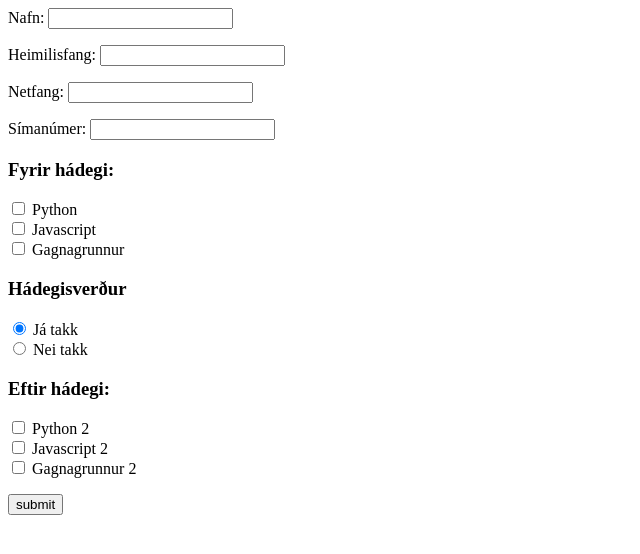
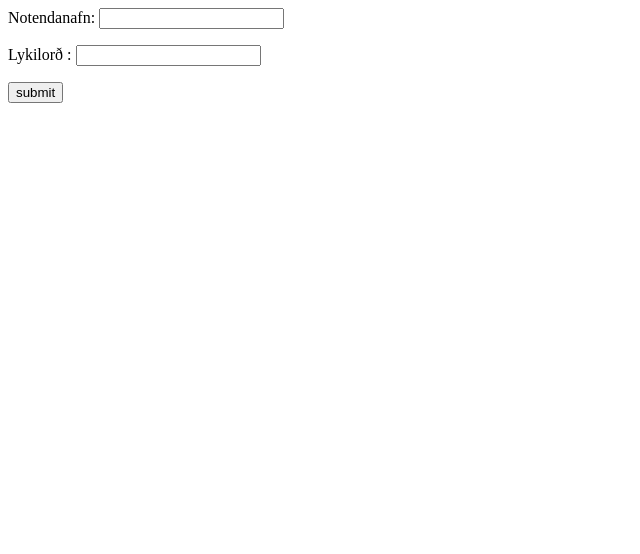
Before and after one commit to Frassi3557/heroku, a Flask app: template templates/login.html in a window 1280 px wide. Shown: the top 554 px of the page, without its empty margins (0-640 px from the left). Run offline with Flask 2, Linux system fonts and the light colour scheme; the template is opened without the code that fills it, so the values that code supplies are empty.

Commit message:
Add files via upload

```diff
--- a/app.py
+++ b/app.py
@@ -1,12 +1,14 @@
 import os
 import json
 import urllib.request
-from flask import Flask, render_template, request
+from flask import Flask, render_template, request, session, redirect, url_for, escape
 from jinja2 import Template
 #from . import app
 #from wtforms import EmailPasswordForm
 
 app = Flask(__name__)
+
+app.secret_key = b'_5#y2L"F4Q8z\n\xec]/'
 
 @app.route('/')
 def student():
@@ -15,8 +17,13 @@ def student():
 #Verkefni 6
 @app.route('/6')
 def login():
-    return render_template('login.html')
+    if 'username' in session:
+        return 'Logged in as %s' % escape(session['username'])
+    return 'You are not logged in'
 
+@app.route('/6/login' , methods = ['GET', 'POST'])
+def user():
+    return render_template('session.tpl')
 
 @app.route('/result',methods = ['POST', 'GET'])
 def result():
--- a/templates/login.html
+++ b/templates/login.html
@@ -3,26 +3,10 @@
         <title>Log In</title>
     </head>
    <body>
-      <form action = "https://vef-2019-v.herokuapp.com/result" method = "POST">
+      <form action = "https://vef-2019-v.herokuapp.com/6/login" method = "POST">
 
-         <p>Nafn: <input type = "text" name = "Nafn" /></p>
-         <p>Heimilisfang: <input type = "text" name = "Heimilisfang" /></p>
-         <p>Netfang: <input type = "email" name = "Netfang" /></p>
-         <p>Símanúmer: <input type ="phone" name = "Sími" /></p>
-         <h3>Fyrir hádegi:</h3>
-
-         <input type="checkbox" name="Fyrir hádegi" value="Python"> Python<br>
-         <input type="checkbox" name="Fyrir hádegi" value="Javascript"> Javascript<br>
-         <input type="checkbox" name="Fyrir hádegi" value="Gagnagrunnur"> Gagnagrunnur<br>
-
-         <h3>Hádegisverður</h3>
-         <input type="radio" name="Matur" value="Já" checked> Já takk<br>
-         <input type="radio" name="Matur" value="Nei"> Nei takk<br>
-
-         <h3>Eftir hádegi:</h3>
-         <input type="checkbox" name="Eftir hádegi" value="Python 2"> Python 2<br>
-         <input type="checkbox" name="Eftir hádegi" value="Javascript 2"> Javascript 2<br>
-         <input type="checkbox" name="Eftir hádegi" value="Gagnagrunnur 2"> Gagnagrunnur 2<br>
+         <p>Notendanafn: <input type = "text" name = "nafn" /></p>
+         <p>Lykilorð   : <input type = "password" name = "pass" /></p>
 
          <p><input type = "submit" value = "submit" /></p>
       </form>
```
